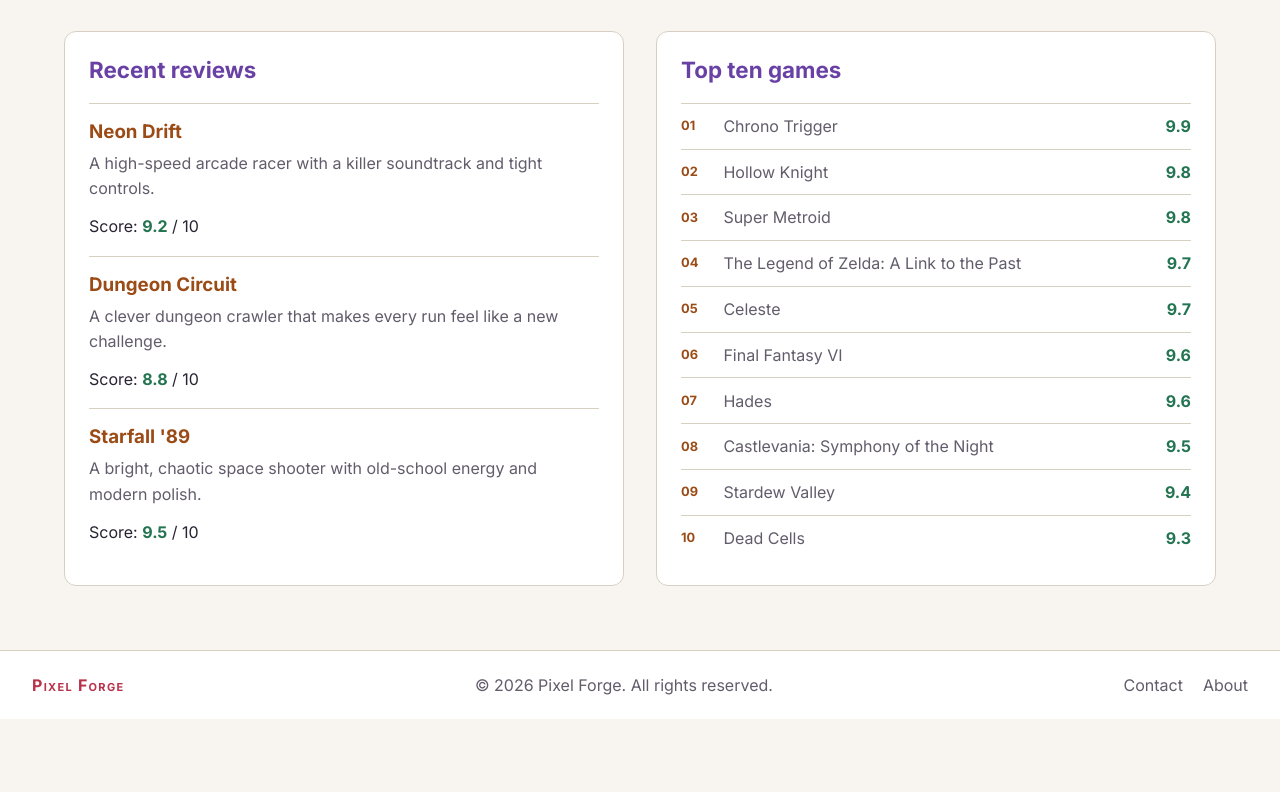
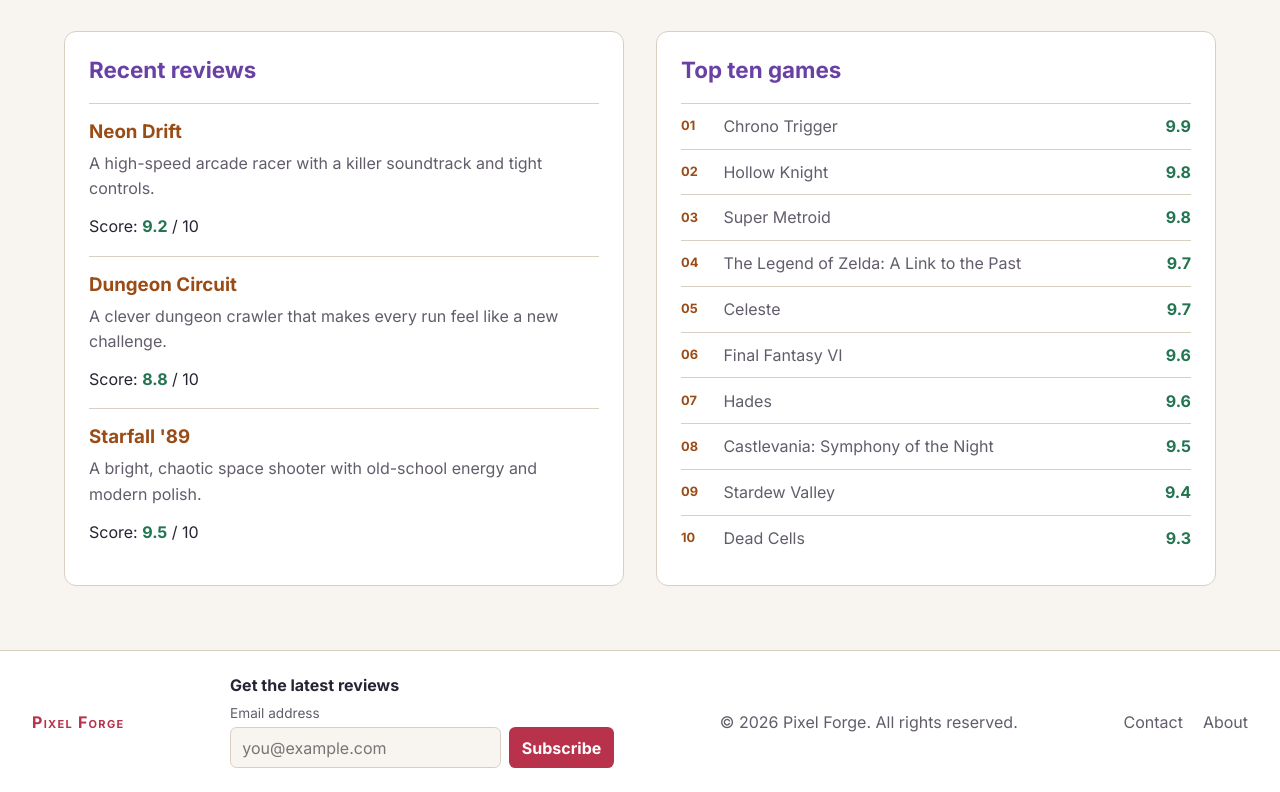
Before and after one commit to cbznnister/pixelReview, a plain HTML site: page index.html in a window 1280 px wide. Shown: the part 512-1304 px from the top of the page. Before the commit the page ends 1231 px from the top, so only its background shows below. Drawn offline with Linux system fonts and the light colour scheme.

Commit message:
add newsletter form

```diff
--- a/index.html
+++ b/index.html
@@ -61,6 +61,16 @@
     </main>
     <footer>
         <h2><a href="index.html">Pixel Forge</a></h2>
+        <section class="newsletter-signup" aria-labelledby="newsletter-title">
+            <h3 id="newsletter-title">Get the latest reviews</h3>
+            <form>
+                <label for="newsletter-email">Email address</label>
+                <div class="newsletter-fields">
+                    <input id="newsletter-email" name="email" type="email" autocomplete="email" placeholder="you@example.com">
+                    <button type="submit">Subscribe</button>
+                </div>
+            </form>
+        </section>
         <p>&copy; 2026 Pixel Forge. All rights reserved.</p>
         <nav aria-label="Footer navigation">
             <a href="#">Contact</a>
--- a/style.css
+++ b/style.css
@@ -259,6 +259,54 @@
     color: var(--color-text-muted);
 }
 
+.newsletter-signup {
+    flex: 0 1 24rem;
+}
+
+.newsletter-signup h3 {
+    margin-bottom: 0.65rem;
+    color: var(--color-text);
+    font-size: 1rem;
+}
+
+.newsletter-signup form > label {
+    display: block;
+    margin-bottom: 0.35rem;
+    color: var(--color-text-muted);
+    font-size: 0.85rem;
+}
+
+.newsletter-fields {
+    display: flex;
+    gap: 0.5rem;
+}
+
+.newsletter-fields input {
+    flex: 1;
+    min-width: 0;
+    padding: 0.6rem 0.7rem;
+    border: 1px solid var(--color-border);
+    border-radius: 0.4rem;
+    background-color: var(--color-bg);
+    color: var(--color-text);
+    font: inherit;
+}
+
+.newsletter-fields button {
+    padding: 0.6rem 0.8rem;
+    border: 0;
+    border-radius: 0.4rem;
+    background-color: var(--color-primary);
+    color: var(--color-surface);
+    font: inherit;
+    font-weight: 700;
+    cursor: pointer;
+}
+
+.newsletter-fields button:hover {
+    background-color: var(--color-secondary);
+}
+
 footer h2 {
     color: var(--color-primary);
     font-size: 1rem;
@@ -312,4 +360,9 @@
         align-items: flex-start;
         padding: 1.25rem 1rem;
     }
+
+    .newsletter-signup {
+        width: 100%;
+        flex-basis: auto;
+    }
 }
```
Also changed, not shown: about.html (+10 -0 lines).
